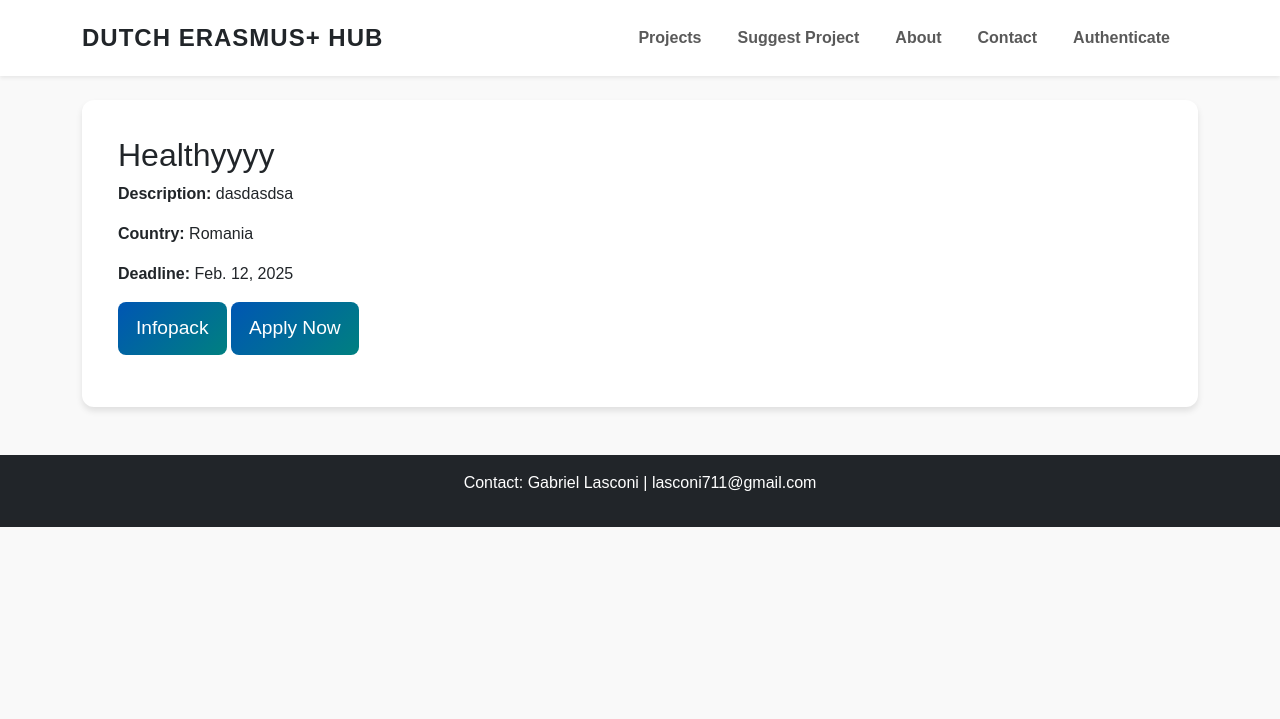
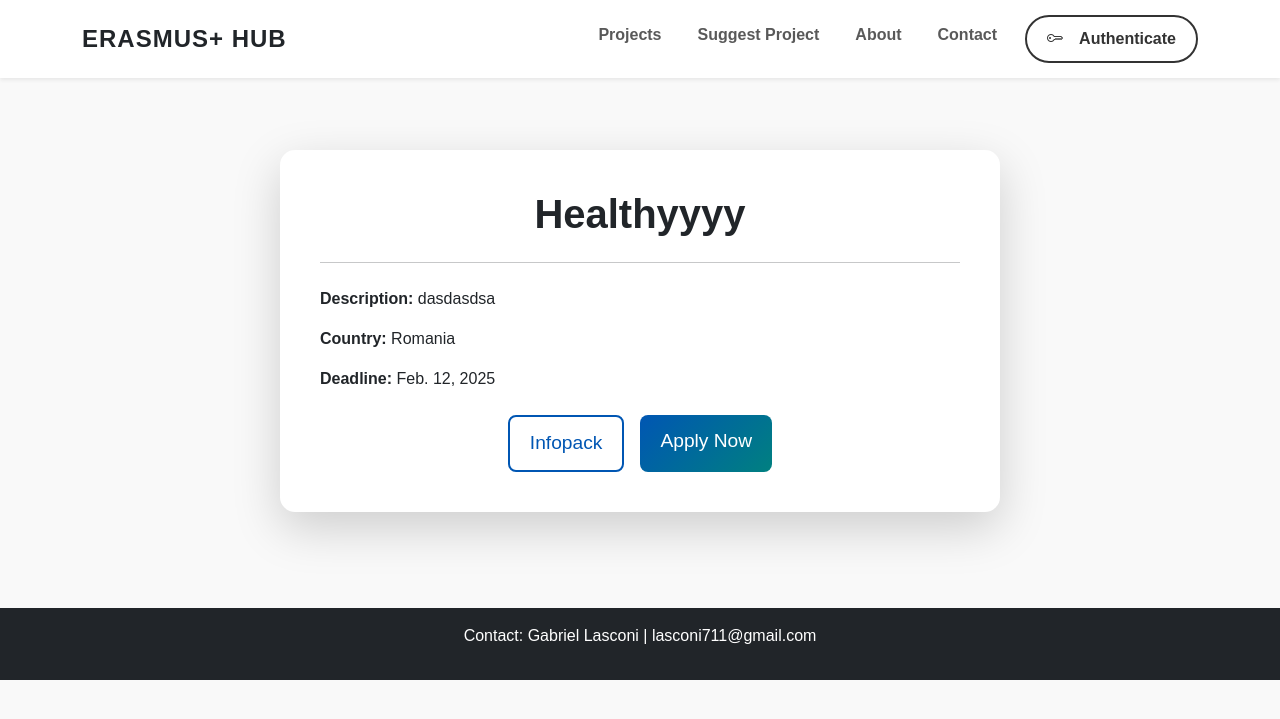
Before and after one commit to Gabriel-Lasconi/erasmus_plus_hub, a Django app: page /projects/1/ in a window 1280 px wide. Shown: the top 719 px of the page. Run offline with Django 4.2, Linux system fonts and the light colour scheme; data comes from the database, SQL or seed files in the repository; both versions use the stored data as it was after the commit.

Commit message:
updates to design for some pages, project_detail.html, and the navbar.css

```diff
--- /dev/null
+++ b/hub/myapp/static/css/navbar.css
@@ -0,0 +1,74 @@
+/* General Navbar Styling */
+.navbar {
+    padding: 15px 20px;
+}
+
+.navbar-brand {
+    font-size: 1.5rem;
+    letter-spacing: 1px;
+}
+
+/* Navbar Links */
+.navbar-nav .nav-link {
+    margin-right: 20px;
+    transition: color 0.3s ease-in-out;
+}
+
+.navbar-nav .nav-link:hover {
+    color: #ff7e5f;
+}
+
+/* Logout Button Styling */
+.logout-btn {
+    display: flex;
+    align-items: center;
+    gap: 8px;
+    padding: 10px 20px;
+    font-size: 1rem;
+    font-weight: 600;
+    border: 2px solid #0056b3;
+    color: #0056b3;
+    background: white;
+    border-radius: 50px;
+    transition: all 0.3s ease-in-out;
+}
+
+/* Hover Effect */
+.logout-btn:hover {
+    background: linear-gradient(135deg, #0056b3, #008080);
+    color: white;
+    border-color: #008080;
+    transform: scale(1.05);
+}
+
+/* Smooth Click Effect */
+.logout-btn:active {
+    transform: scale(0.98);
+}
+/* Authenticate Button Styling */
+.authenticate-btn {
+    display: flex;
+    align-items: center;
+    gap: 8px;
+    padding: 10px 20px;
+    font-size: 1rem;
+    font-weight: 600;
+    border: 2px solid #333;
+    color: #333;
+    background: white;
+    border-radius: 50px;
+    transition: all 0.3s ease-in-out;
+}
+
+/* Hover Effect */
+.authenticate-btn:hover {
+    background: linear-gradient(135deg, #0056b3, #008080);
+    color: white;
+    border-color: #008080;
+    transform: scale(1.05);
+}
+
+/* Click Effect */
+.authenticate-btn:active {
+    transform: scale(0.98);
+}
--- /dev/null
+++ b/hub/myapp/static/css/project_detail.css
@@ -0,0 +1,64 @@
+/* Project Detail Page Styling */
+.project-card {
+    border-radius: 15px;
+    background: #fff;
+    padding: 30px;
+    box-shadow: 0 4px 10px rgba(0, 0, 0, 0.15);
+    transition: transform 0.3s ease-in-out, box-shadow 0.3s ease-in-out;
+}
+
+/* Card Hover Effect */
+.project-card:hover {
+    transform: translateY(-5px);
+    box-shadow: 0 8px 20px rgba(0, 0, 0, 0.2);
+}
+
+/* Animated Buttons */
+.animate-hover {
+    padding: 12px 20px;
+    font-size: 1.2rem;
+    border-radius: 8px;
+    transition: all 0.3s ease-in-out;
+}
+
+.animate-hover:hover {
+    transform: scale(1.05);
+}
+
+/* Primary Button */
+.btn-primary {
+    background: linear-gradient(135deg, #0056b3, #008080);
+    border: none;
+    color: white;
+}
+
+.btn-primary:hover {
+    background: linear-gradient(135deg, #008080, #0056b3);
+}
+
+/* Outline Button */
+.btn-outline-primary {
+    border: 2px solid #0056b3;
+    color: #0056b3;
+}
+
+.btn-outline-primary:hover {
+    background: #0056b3;
+    color: white;
+}
+
+/* Smooth Fade-in Animation */
+.project-card {
+    animation: fadeIn 0.6s ease-in-out;
+}
+
+@keyframes fadeIn {
+    from {
+        opacity: 0;
+        transform: translateY(10px);
+    }
+    to {
+        opacity: 1;
+        transform: translateY(0);
+    }
+}
--- a/hub/myapp/static/css/styles.css
+++ b/hub/myapp/static/css/styles.css
@@ -5,25 +5,6 @@ body {
     color: #333;
 }
 
-/* Navbar */
-.navbar {
-    padding: 15px 20px;
-}
-
-.navbar-brand {
-    font-size: 1.5rem;
-    letter-spacing: 1px;
-}
-
-/* Navbar Links */
-.navbar-nav .nav-link {
-    margin-right: 20px;
-    transition: color 0.3s ease-in-out;
-}
-
-.navbar-nav .nav-link:hover {
-    color: #ff7e5f;
-}
 /* Hero Section */
 .hero-section {
     position: relative;
@@ -104,6 +85,7 @@ footer {
     margin-top: 50px;
     padding: 15px;
 }
+
 /* Filter Section */
 .filter-section {
     background-color: #f8f9fa;
@@ -126,6 +108,7 @@ footer {
     transform: translateY(-5px);
     box-shadow: 0 6px 12px rgba(0, 0, 0, 0.15);
 }
+
 /* Suggest Project Form */
 .card {
     border-radius: 12px;
--- a/hub/myapp/templates/hub/base.html
+++ b/hub/myapp/templates/hub/base.html
@@ -3,7 +3,7 @@
 <head>
     <meta charset="UTF-8">
     <meta name="viewport" content="width=device-width, initial-scale=1.0">
-    <title>Dutch Erasmus+ Hub</title>
+    <title>Erasmus+ Hub</title>
     {% load static %} <!-- This line loads the static template tag -->
 
     <!-- Bootstrap & Icons -->
@@ -12,6 +12,7 @@
 
     <!-- Custom CSS -->
     <link rel="stylesheet" href="{% static 'css/styles.css' %}">
+    <link rel="stylesheet" href="{% static 'css/navbar.css' %}">
     <link rel="stylesheet" href="{% static 'css/auth.css' %}">
 </head>
 <body>
@@ -21,7 +22,7 @@
         <div class="container">
             <!-- Logo -->
             <a class="navbar-brand fw-bold text-dark fs-4" href="{% url 'homepage' %}">
-                DUTCH ERASMUS+ HUB
+                ERASMUS+ HUB
             </a>
 
             <!-- Mobile Toggle -->
@@ -36,20 +37,21 @@
                     <li class="nav-item"><a class="nav-link fw-semibold" href="{% url 'suggest_project' %}">Suggest Project</a></li>
                     <li class="nav-item"><a class="nav-link fw-semibold" href="#">About</a></li>
                     <li class="nav-item"><a class="nav-link fw-semibold" href="#">Contact</a></li>
-
                     {% if user.is_authenticated %}
-
                         <li class="nav-item">
                             <form action="{% url 'logout' %}" method="post">
                                 {% csrf_token %}
-                                <button type="submit" class="btn btn-outline-primary ms-3">
+                                <button type="submit" class="btn logout-btn">
                                     <i class="bi bi-person-circle me-2"></i> Logout
                                 </button>
                             </form>
                         </li>
                     {% else %}
-                        <li class="nav-item"><a class="nav-link fw-semibold" href="{% url 'auth' %}">Authenticate</a></li>
-{#                        <li class="nav-item"><a class="nav-link fw-semibold" href="{% url 'register' %}">Register</a></li>#}
+                        <li class="nav-item">
+                            <a href="{% url 'auth' %}" class="btn authenticate-btn">
+                                <i class="bi bi-key me-2"></i> Authenticate
+                            </a>
+                        </li>
                     {% endif %}
                 </ul>
             </div>
--- a/hub/myapp/templates/hub/project_detail.html
+++ b/hub/myapp/templates/hub/project_detail.html
@@ -1,16 +1,35 @@
 {% extends 'hub/base.html' %}
 
+{% load static %} <!-- Load static files -->
+
 {% block content %}
-<div class="card">
-    <div class="card-body">
-        <h2 class="card-title">{{ project.name }}</h2>
-        <p class="card-text"><strong>Description:</strong> {{ project.description }}</p>
-        <p class="card-text"><strong>Country:</strong> {{ project.country }}</p>
-        <p class="card-text"><strong>Deadline:</strong> {{ project.deadline }}</p>
-        <p>
-            <a href="{{ project.infopack_link }}" class="btn btn-primary" target="_blank">Infopack</a>
-            <a href="{{ project.application_link }}" class="btn btn-primary" target="_blank">Apply Now</a>
-        </p>
+<!-- Link to separate CSS file -->
+<link rel="stylesheet" href="{% static 'css/project_detail.css' %}">
+
+<div class="container py-5">
+    <div class="row justify-content-center">
+        <div class="col-lg-8">
+            <div class="card project-card shadow-lg p-4">
+                <div class="card-body">
+                    <h1 class="card-title fw-bold text-center">{{ project.name }}</h1>
+                    <hr class="my-4">
+
+                    <p class="card-text"><strong>Description:</strong> {{ project.description }}</p>
+                    <p class="card-text"><strong>Country:</strong> {{ project.country }}</p>
+                    <p class="card-text"><strong>Deadline:</strong> {{ project.deadline }}</p>
+
+                    <!-- Buttons -->
+                    <div class="d-flex justify-content-center mt-4">
+                        <a href="{{ project.infopack_link }}" class="btn btn-outline-primary btn-lg me-3 animate-hover" target="_blank">
+                            Infopack
+                        </a>
+                        <a href="{{ project.application_link }}" class="btn btn-primary btn-lg animate-hover" target="_blank">
+                            Apply Now
+                        </a>
+                    </div>
+                </div>
+            </div>
+        </div>
     </div>
 </div>
 {% endblock %}
```
Also changed, not shown: hub/db.sqlite3.
